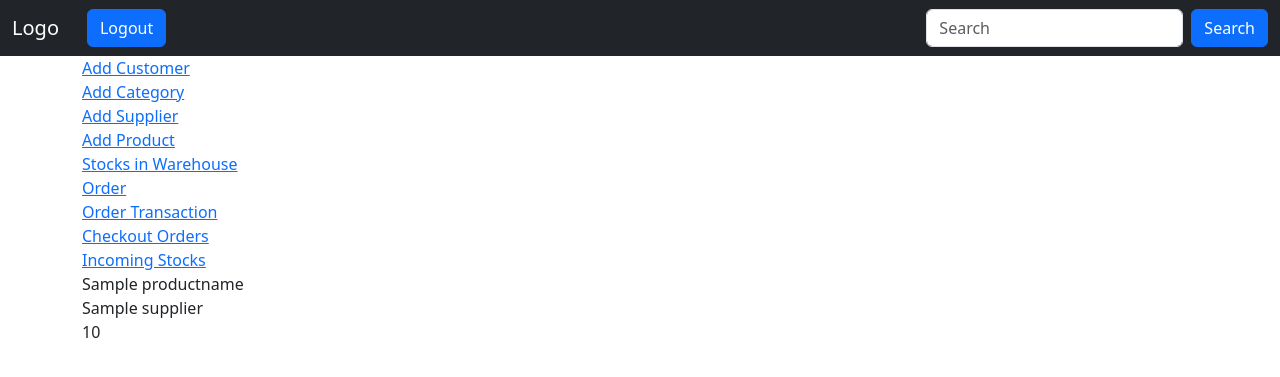
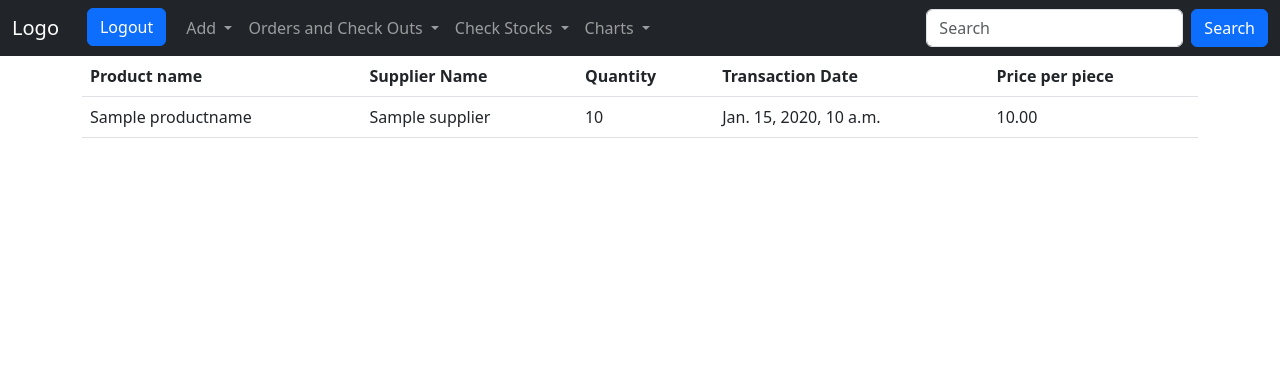
Before and after one commit to Carepred009/ApplianceInventory, a Django app: page /incoming/ in a window 1280 px wide. Shown: the top 377 px of the page. Run offline with Django 5.2, Linux system fonts and the light colour scheme; a user stored in the database is signed in; tables that the repository leaves empty hold one stand-in row (values such as "Sample post").

Commit message:
Practice with Charts.js with Checkoutmodel

```diff
--- a/InventoryProject/InventoryApp/templates/base.html
+++ b/InventoryProject/InventoryApp/templates/base.html
@@ -3,6 +3,7 @@
 <head>
     <meta charset="UTF-8">
     <title>Appliance Inventory System</title>
+        <script src="https://cdn.jsdelivr.net/npm/chart.js"></script>
       <link href="https://cdn.jsdelivr.net/npm/bootstrap@5.3.3/dist/css/bootstrap.min.css" rel="stylesheet">
   <script src="https://cdn.jsdelivr.net/npm/bootstrap@5.3.3/dist/js/bootstrap.bundle.min.js"></script>
     <link rel="stylesheet" href="https://cdn.jsdelivr.net/npm/bootstrap@5.3.0/dist/css/bootstrap.min.css">
@@ -22,6 +23,48 @@
           <li class="nav-item">
               {% include "logout.html" %}
           </li>
+
+
+             <li class="nav-item dropdown">
+              <a class="nav-link dropdown-toggle" href="#" role="button" data-bs-toggle="dropdown">Add </a>
+              <ul class="dropdown-menu">
+                  <li><a class="dropdown-item" href="{% url 'customer' %}">Add Customer</a></li>
+                  <li><a class="dropdown-item" href="{% url 'category' %}">Add Category</a></li>
+                  <li><a class="dropdown-item" href="{% url 'supplier'%}">Add Supplier</a></li>
+                       <li><a class="dropdown-item" href="{% url 'product'%}">Add Supplier</a></li>
+                       <li><a class="dropdown-item" href="{% url 'supplier'%}">Add Supplier</a></li>
+                       <li><a class="dropdown-item" href="{% url 'supplier'%}">Add Supplier</a></li>
+
+              </ul>
+          </li>
+
+                <li class="nav-item dropdown">
+              <a class="nav-link dropdown-toggle" href="#" role="button" data-bs-toggle="dropdown">Orders and Check Outs </a>
+              <ul class="dropdown-menu">
+                  <li><a class="dropdown-item" href="{% url 'order-create' %}">Create Order</a></li>
+                  <li><a class="dropdown-item" href="{% url 'order_display' %}">Display Orders</a></li>
+                  <li><a class="dropdown-item" href="{% url 'checkout_display'%}">Checkout Orders</a></li>
+
+
+              </ul>
+          </li>
+
+                <li class="nav-item dropdown">
+              <a class="nav-link dropdown-toggle" href="#" role="button" data-bs-toggle="dropdown">Check Stocks </a>
+              <ul class="dropdown-menu">
+                  <li><a class="dropdown-item" href="{% url 'stocks' %}">Check Inventory</a></li>
+                  <li><a class="dropdown-item" href="{% url 'incoming'%}">Incoming Log</a></li>
+              </ul>
+          </li>
+
+                <li class="nav-item dropdown">
+              <a class="nav-link dropdown-toggle" href="#" role="button" data-bs-toggle="dropdown">Charts </a>
+              <ul class="dropdown-menu">
+                  <li><a class="dropdown-item" href="{% url 'sales_chart' %}">Sales Charts</a></li>
+
+              </ul>
+          </li>
+
           {%else%}
 
         <li class="nav-item">
@@ -51,39 +94,7 @@
                 </div>
             {%endif%}
 
-                    <div class="container">
-                        <div class="form-group">
-                                <a href="{% url 'customer' %}">Add Customer</a>
-                        </div>
-                         <div class="form-group">
-                                <a href="{% url 'category' %}">Add Category</a>
-                        </div>
-                        <div class="form-group">
-                                <a href="{% url 'supplier'%}">Add Supplier</a>
-                        </div>
-                        <div class="form-group">
-                            <a href="{% url 'product'%}">Add Product</a>
-                        </div>
-                           <div class="form-group">
-                            <a href="{% url 'stocks' %}">Stocks in Warehouse</a>
-                             </div>
-                            <div class="form-group">
-                             <a href="{% url 'order-create' %}">Order</a>
-                             </div>
-                         <div class="form-group">
-                             <a href="{% url 'order_display' %}">Order Transaction</a>
-                             </div>
 
-                        <div class="form-group">
-                             <a href="{% url 'checkout_display'%}">Checkout Orders</a>
-                             </div>
-                        <div class="form-group">
-                             <a href="{% url 'incoming'%}">Incoming Stocks</a>
-                             </div>
-
-
-
-                    </div>
                  {%endif%}
 
 
--- a/InventoryProject/InventoryApp/templates/incoming_stocks.html
+++ b/InventoryProject/InventoryApp/templates/incoming_stocks.html
@@ -4,12 +4,39 @@
 {%block content%}
 <div class="container">
   <div class="form-group">
-      {%for income in incoming%}
 
-        {{income.product.product_name}} <br>
-      {{income.supplier.supplier_name}} <br>
-      {{income.product.quantity}} <br>
-      {%endfor%}
+      <table class="table table-stripped">
+          <thead>
+          <tr>
+
+              <th>Product name</th>
+              <th>Supplier Name</th>
+              <th>Quantity</th>
+              <th>Transaction Date</th>
+              <th>Price per piece</th>
+
+          </tr>
+          </thead>
+          <tbody>
+                {%for income in incoming%}
+            <tr>
+                <td>{{income.product.product_name}}</td>
+                <td>{{income.supplier.supplier_name}}</td>
+                <td>{{income.product.quantity}}</td>
+                <td>{{income.product.transaction_date}}</td>
+                <td>{{income.product.price}}</td>
+
+
+            </tr>
+           {%endfor%}
+          </tbody>
+      </table>
+
+
+
+
+
+
   </div>
 </div>
 {%endblock%}
--- a/InventoryProject/InventoryApp/urls.py
+++ b/InventoryProject/InventoryApp/urls.py
@@ -2,9 +2,10 @@ from tkinter.font import names
 
 from django.urls import path
 
-from .views import (BaseView, CustomerView, CategoryView, SupplierView, ProductView ,StocksView,SearchResultView,OrderAccept,OrderDisplay, SpecifiedProductView,CheckOutView,
-                    CheckoutDisplayView,IncomingStocksView
-                 )  #SelectProductView, UpdateProductView   StockArrivalView #StockArrivalView
+from .views import (BaseView, CustomerView, CategoryView, SupplierView, ProductView, StocksView, SearchResultView,
+                    OrderAccept, OrderDisplay, SpecifiedProductView, CheckOutView,
+                    CheckoutDisplayView, IncomingStocksView, SalesChartView
+                    )  # SelectProductView, UpdateProductView   StockArrivalView #StockArrivalView
 
 
 from django.contrib.auth import views as auth_views
@@ -37,6 +38,9 @@ urlpatterns = [
     path('check_out/<int:pk>/',CheckOutView.as_view(), name="checkout"),
     path('checkout/',CheckoutDisplayView.as_view(), name="checkout_display"),
 
-    path('incoming/',IncomingStocksView.as_view(), name="incoming")
+    path('incoming/',IncomingStocksView.as_view(), name="incoming"),
+
+
+    path('sales_chart/', SalesChartView.as_view(), name="sales_chart")
 
 ]
--- a/InventoryProject/InventoryApp/views.py
+++ b/InventoryProject/InventoryApp/views.py
@@ -19,100 +19,31 @@ from django.db.models import Sum, F, Q
 
 
 # Create your views here.
+
+
+class SalesChartView(TemplateView):
+    template_name = 'sales_chart.html'
+
+    def get_context_data(self, **kwargs):
+        context = super().get_context_data(**kwargs)
+
+        # Aggregate total quantity sold per product
+        sales_data = (
+            Checkout.objects
+            .values("product_name")
+            .annotate(total_sold = Sum("checkout_quantity"))
+            .order_by("product_name")
+        )
+
+        # Prepare data for Charts.js
+        context["labels"] = [item["product_name"] for item in sales_data]
+        context["data"] = [item["total_sold"] for item in sales_data]
+
+        return context
+
+
 class UpdateCustomer(UpdateView):
     model = Customer
-'''
-class StockArrivalView(FormView):
-    template_name = 'new_product.html'
-    form_class = StockArrivalForm
-    success_url = reverse_lazy('stocks')  # adjust
-
-    def form_valid(self, form):
-        product = form.cleaned_data['product']
-        qty = form.cleaned_data['quantity']
-        supplier = form.cleaned_data['supplier']
-        price = form.cleaned_data['price']
-
-        # Update the product's quantity
-        product.quantity += qty
-        product.save()
-
-        # Create a Stock log (Stock model)
-        Stocks.objects.create(
-            product=product,
-            actual_count=qty,
-            total_price= qty * price,
-            supplier=supplier
-        )
-        print("THIS IS FROM StockArrivalView(FormView)")
-        return super().form_valid(form)
-'''
-
-'''
-class SelectProductView(ListView):
-    model = Product
-    template_name = 'select_product.html'
-    context_object_name = 'products'
-'''
-'''
-class StockArrivalView(FormView):
-    template_name = 'new_product.html'
-    form_class = StockArrivalForm
-    success_url = reverse_lazy('stocks')
-
-    def form_valid(self, form):
-        product = form.cleaned_data['product']
-        qty = form.cleaned_data['quantity']
-        supp = form.cleaned_data['supplier']
-        price = form.cleaned_data['price']
-
-
-
-        Product.objects.create(
-           product_name = product,
-           quantity = qty,
-           supplier = supp,
-           price = price,
-
-        )
-        print("Product object FROM FROM")
-        # 1. Update product quantity
-        # product.price = price
-       # product.quantity += qty
-       # product.save()
-
-    # 2. Log in the Stocks model
-        Stocks.objects.create(
-            product=product,
-            supplier=supp,  # pwede sab product.supplier If we want to name the supplier as is
-            actual_count=product.quantity,
-            total_price=qty * price  # qty * product.price  we can use this if we dont t
-        )
-        return super().form_valid(form)
-        print("Stocks object FROM FROM")
-'''
-
-'''
-class UpdateProductView(UpdateView):
-    model = Product
-    template_name = 'update_product.html'
-    form_class = ProductUpdateForm
-    success_url = reverse_lazy('home')
-
-    def get_initial(self):
-        initial = super().get_initial()
-        initial['product_description'] = ''  # clear the price
-        initial['quantity'] = ''  # clear the quantity
-        initial['price'] = ''  # clear the quantity  The purpose this function is display the Form but empty to avoid update error
-        initial['category'] = ''
-        initial['supplier'] = ''
-        initial['product_image'] = ''
-
-        return initial
-
-  # 'product_name','product_description','quantity','price','category','supplier','product_image'
-
-'''
 
 class CheckoutDisplayView(ListView):
     model = Checkout
```
Also changed, not shown: InventoryProject/InventoryApp/templates/sales_chart.html (added, +37 -0 lines).
